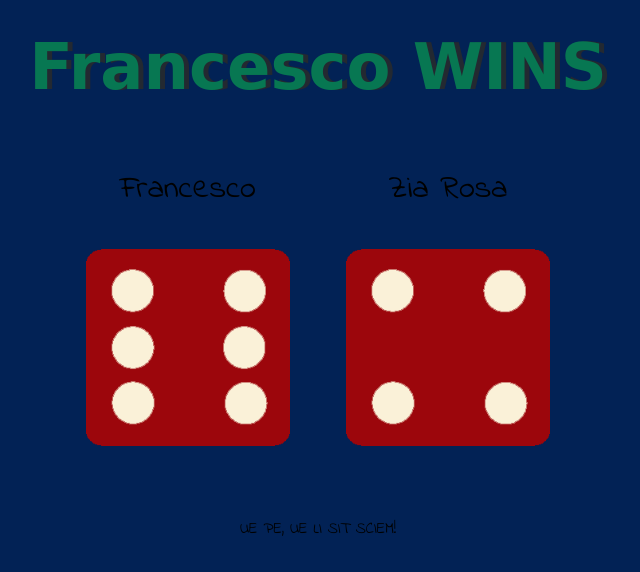
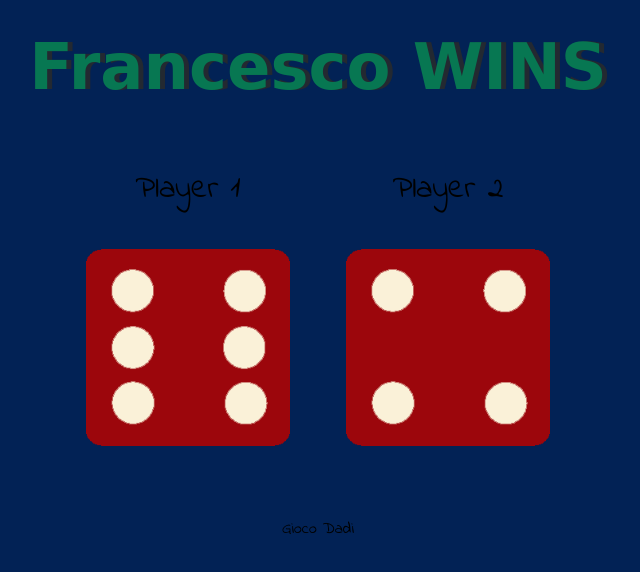
Before and after one commit to RaffaeleMassa/GiocoDadi, a plain HTML site: page index.html in a window 1280 px wide. Shown: the whole page, without its empty margins (322-962 px from the left). Drawn offline with Linux system fonts and the light colour scheme; a web font is replaced by a local one.

Commit message:
Update index.html

```diff
--- a/index.html
+++ b/index.html
@@ -15,13 +15,13 @@
       <h1> Refresh</h1>
 
       <div class="dice">
-        <p>Francesco</p>
+        <p>Player 1</p>
         <img class="img1" src="images/dice6.png">
 
       </div>
 
       <div class="dice">
-        <p>Zia Rosa</p>
+        <p>Player 2</p>
         <img class="img2" src="images/dice6.png">
 
       </div>
@@ -34,6 +34,6 @@
   </body>
 
   <footer>
-   UE PE, UE LI SIT SCIEM!
+   Gioco Dadi
   </footer>
 </html>
```
